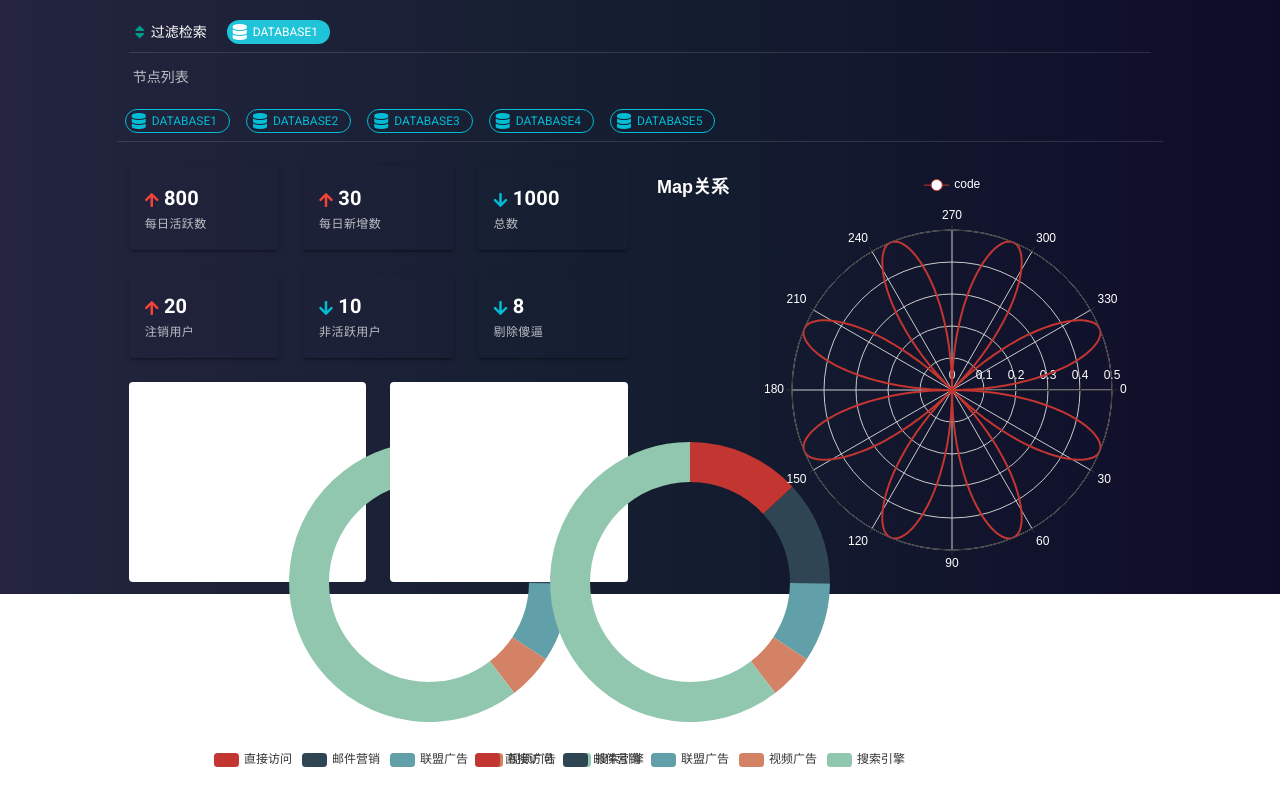
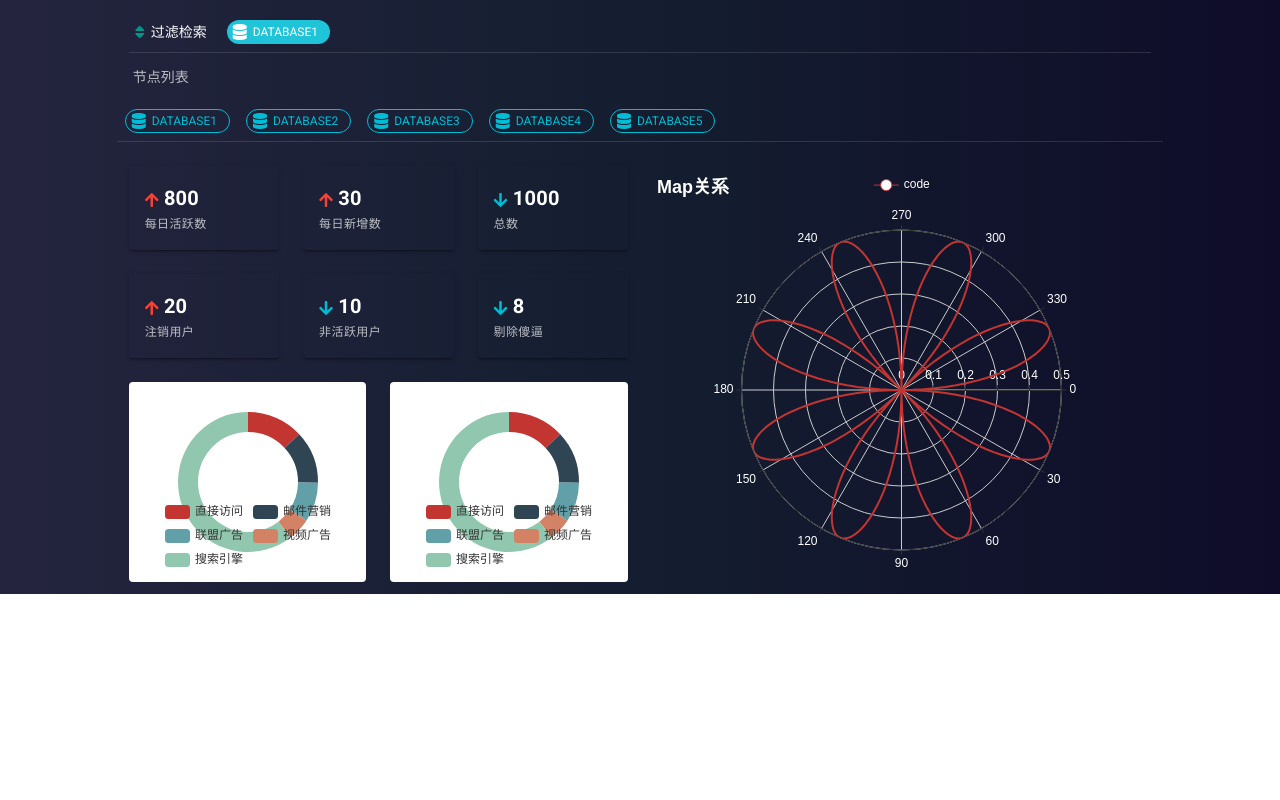
Before and after one commit to weekndchina/goweb, a Vue app: page /#/watch in a window 1280 px wide. Built offline with nearby package versions, Linux system fonts and the light colour scheme.

Commit message:
修复echarts不在容器内的bug 需要设置ecahrt组件的高度自适应容器，均设为100%，并且保证container有实际高度

```diff
--- a/src/views/rw/Watch.vue
+++ b/src/views/rw/Watch.vue
@@ -1,16 +1,13 @@
 <template>
- <v-container grid-list-xl fluid style="background: linear-gradient(to right, #24243e, #141E30, #0f0c29);">
-     <v-row
-      align="center"
-      class="mx-auto white--text"
-      justify="center"
+  <v-container
+    grid-list-xl
+    fluid
+    style="background: linear-gradient(to right, #24243e, #141E30, #0f0c29);"
   >
-        <v-col
-          md=10 xs=10 sm=10
-        >
-        <v-chip  text dark color="transparent">
-           <v-icon small color="teal" left>fa-sort</v-icon>
-          过滤检索
+    <v-row align="center" class="mx-auto white--text" justify="center">
+      <v-col md="10" xs="10" sm="10">
+        <v-chip text dark color="transparent">
+          <v-icon small color="teal" left>fa-sort</v-icon>过滤检索
         </v-chip>
         <v-chip
           small
@@ -20,62 +17,64 @@
           color="cyan"
           class="ma-2"
         >
-            <v-icon
-              left
-              v-text="selected.icon"
-              small
-            ></v-icon>
+          <v-icon left v-text="selected.icon" small></v-icon>
           {{ selected.text }}
         </v-chip>
         <v-divider dark></v-divider>
       </v-col>
     </v-row>
-      <v-row
-      no-gutters
-      align="center"
-      class="mx-auto white--text"
-      justify="center"
+    <v-row no-gutters align="center" class="mx-auto white--text" justify="center">
+      <v-col md="10" xs="12" sm="12">
+        <v-subheader dark>节点列表</v-subheader>
+        <v-chip
+          outlined
+          v-for="(item, i) in items"
+          :key="item.text"
+          class="ma-2"
+          small
+          color="cyan"
+          @click="filter(i)"
         >
-      <v-col md=10 xs=12 sm=12>
-      <v-subheader dark>节点列表</v-subheader>
-      <v-chip outlined  v-for="(item, i) in items" :key="item.text"
-        class="ma-2" small color="cyan" @click="filter(i)">
-      <v-icon
-       left
-       v-text="item.icon"
-              small
-       ></v-icon>
-      {{ item.text  }}
+          <v-icon left v-text="item.icon" small></v-icon>
+          {{ item.text }}
         </v-chip>
         <v-divider dark></v-divider>
-
       </v-col>
     </v-row>
 
-     <v-row
-      align="center"
-      class="mx-auto white--text"
-      justify="center"
-      >
-
-      <v-col md=5 xs=12 sm=12>
+    <v-row align="center" class="mx-auto white--text" justify="center">
+      <v-col md="5" xs="12" sm="12">
         <v-row>
-            <v-col cols=4 v-for="(itemstatics, i) in statics">
-            <v-card  color="transparent" dark>
-             <v-card-subtitle class="pb-0 title font-weight-bold white--text"><v-icon small :color="itemstatics.icon == 'fa-arrow-up'? 'red':'cyan'">{{ itemstatics.icon }}</v-icon> {{ itemstatics.cnt }}</v-card-subtitle>
+          <v-col cols="4" v-for="itemstatics in statics" :key="itemstatics.type">
+            <v-card color="transparent" dark>
+              <v-card-subtitle class="pb-0 title font-weight-bold white--text">
+                <v-icon
+                  small
+                  :color="itemstatics.icon == 'fa-arrow-up'? 'red':'cyan'"
+                >{{ itemstatics.icon }}</v-icon>
+                {{ itemstatics.cnt }}
+              </v-card-subtitle>
               <v-card-text class="grep--text caption">{{ itemstatics.type }}</v-card-text>
             </v-card>
           </v-col>
         </v-row>
         <v-row>
-                <pie name="name"/>
-                <pie name="name"/>
+          <v-col cols="6">
+            <v-card flat height="200">
+              <pie name="name" />
+            </v-card>
+          </v-col>
+          <v-col cols="6">
+            <v-card flat height="200">
+              <pie name="name" />
+            </v-card>
+          </v-col>
         </v-row>
       </v-col>
 
-      <v-col md=5 xs=12 sm=12>
-      <v-card flat color='transparent' dark>
-        <histogram :histogram="showcode"/>
+      <v-col md="5" xs="12" sm="12">
+        <v-card flat color="transparent" dark height="400">
+          <histogram :histogram="showcode" />
         </v-card>
       </v-col>
     </v-row>
@@ -86,71 +85,69 @@
 
 <script>
 export default {
-    name: 'watch',
+  name: "watch",
   components: {
-        histogram: () => import('./watch/Histogram'),
-        pie: () => import('./watch/Pie'),
+    histogram: () => import("./watch/Histogram"),
+    pie: () => import("./watch/Pie")
   },
   data: () => ({
     items: [
       {
-          text: 'DATABASE1',
-          icon: 'fa-database',
+        text: "DATABASE1",
+        icon: "fa-database"
       },
       {
-          text: 'DATABASE2',
-          icon: 'fa-database',
+        text: "DATABASE2",
+        icon: "fa-database"
       },
       {
-          text: 'DATABASE3',
-          icon: 'fa-database',
+        text: "DATABASE3",
+        icon: "fa-database"
       },
       {
-          text: 'DATABASE4',
-         icon: 'fa-database',
+        text: "DATABASE4",
+        icon: "fa-database"
       },
       {
-          text: 'DATABASE5',
-          icon: 'fa-database',
-        },
+        text: "DATABASE5",
+        icon: "fa-database"
+      }
     ],
     loading: false,
-      selected: {text: 'DATABASE1',icon: 'fa-database'},
+    selected: { text: "DATABASE1", icon: "fa-database" },
     statics: [],
-      showcode: [],
+    showcode: []
   }),
 
   created: function() {
-        this.init()
-        this.getcode()
+    this.init();
+    this.getcode();
   },
-    computed: {
-    },
+  computed: {},
 
-    watch: {
-    },
+  watch: {},
 
   methods: {
     filter(i) {
-            this.selected = this.items[i]
+      this.selected = this.items[i];
     },
 
     getcode() {
-            const code=[]
+      const code = [];
 
       for (let i = 0; i <= 360; i++) {
-                let t = i / 180 * Math.PI
-                let r = Math.sin(2 * t) * Math.cos(2 * t)
-                code.push([r, i])
+        let t = (i / 180) * Math.PI;
+        let r = Math.sin(2 * t) * Math.cos(2 * t);
+        code.push([r, i]);
       }
 
-            this.showcode = code
+      this.showcode = code;
     },
     init() {
-            let that=this;
+      let that = this;
       this.$http.get("/watch").then(res => {
         if (res.data.code === 200) {
-                    this.statics = res.data.data.statics
+          this.statics = res.data.data.statics;
           this.$store.commit("snackbar/setSnackbar", {
             show: true,
             message: res.data.msg,
@@ -165,8 +162,8 @@ export default {
             top: true
           });
         }
-            })
-        },
-    },
+      });
     }
+  }
+};
 </script>
--- a/src/views/rw/watch/Histogram.vue
+++ b/src/views/rw/watch/Histogram.vue
@@ -1,69 +1,71 @@
 <template>
-<div>
-<v-chart :options="polar"/>
-</div>
+    <v-chart :options="polar" />
 </template>
 
-<style>
-</style>
 
 <script>
-import ECharts from 'vue-echarts'
-import 'echarts/lib/chart/line'
-import 'echarts/lib/component/polar'
+import ECharts from "vue-echarts";
+import "echarts/lib/chart/line";
+import "echarts/lib/component/polar";
 
 export default {
   components: {
-    'v-chart': ECharts
+    "v-chart": ECharts
   },
   props: ["histogram"],
-  data () {
+  data() {
     return {
       polar: {
         title: {
-          text: 'Map关系',
+          text: "Map关系",
           textStyle: {
             color: ""
-          },
+          }
         },
         legend: {
-          data: ['code'],
+          data: ["code"],
           textStyle: {
             color: "#fff"
-          },
-
+          }
         },
         polar: {
-          center: ['50%', '54%']
+          center: ["50%", "54%"]
         },
         tooltip: {
-          trigger: 'axis',
+          trigger: "axis",
           axisPointer: {
-            type: 'cross'
+            type: "cross"
           }
         },
         angleAxis: {
-          type: 'value',
+          type: "value",
           startAngle: 0
         },
         radiusAxis: {
           min: 0
         },
-        textStyle:{
-            color:"#fff"
+        textStyle: {
+          color: "#fff"
         },
         series: [
           {
-            coordinateSystem: 'polar',
-            name: 'code',
-            type: 'line',
+            coordinateSystem: "polar",
+            name: "code",
+            type: "line",
             showSymbol: false,
             data: this.histogram
           }
         ],
         animationDuration: 2000
       }
-    }
+    };
   }
+};
+</script>
+
+<style scoped>
+.echarts {
+  width: 100%;
+  height: 100%;
 }
-</script>
+</style>
--- a/src/views/rw/watch/Pie.vue
+++ b/src/views/rw/watch/Pie.vue
@@ -1,56 +1,45 @@
 <template>
-    <v-col cols=6>
-        <v-card flat height=200>
   <v-chart :options="pie"></v-chart>
-        </v-card>
-   </v-col>
 </template>
 
-<style>
-.echart {
-    width: 300px;
-    height:300px
-}
-</style>
-
 <script>
-import ECharts from 'vue-echarts'
-import 'echarts/lib/chart/pie'
+import ECharts from "vue-echarts";
+import "echarts/lib/chart/pie";
 
 export default {
   components: {
-    'v-chart': ECharts
+    "v-chart": ECharts
   },
   props: ["name"],
-  data () {
+  data() {
     return {
       pie: {
         tooltip: {
-        trigger: 'item',
-        backgroundColor: '#222',
-        formatter: '{a} <br/>{b}: {c} ({d}%)'
+          trigger: "item",
+          backgroundColor: "#222",
+          formatter: "{a} <br/>{b}: {c} ({d}%)"
         },
         legend: {
           bottom: 10,
-        data: ['直接访问', '邮件营销', '联盟广告', '视频广告', '搜索引擎']
+          data: ["直接访问", "邮件营销", "联盟广告", "视频广告", "搜索引擎"]
         },
         series: [
           {
-            name: '访问来源',
-            type: 'pie',
-            radius: ['50%', '70%'],
+            name: "访问来源",
+            type: "pie",
+            radius: ["50%", "70%"],
             avoidLabelOverlap: false,
             label: {
               normal: {
                 show: false,
-                    position: 'center',
-                    formatter: '{a} {d}%'
+                position: "center",
+                formatter: "{a} {d}%"
               },
               emphasis: {
                 show: true,
                 textStyle: {
-                        fontSize: '30',
-                        fontWeight: 'bold'
+                  fontSize: "30",
+                  fontWeight: "bold"
                 }
               }
             },
@@ -58,27 +47,34 @@ export default {
               normal: {
                 show: false
               },
-                smooth: true,
-
+              smooth: true
             },
             data: [
-                {value: 335, name: '直接访问'},
-                {value: 310, name: '邮件营销'},
-                {value: 234, name: '联盟广告'},
-                {value: 135, name: '视频广告'},
-                {value: 1548, name: '搜索引擎'}
+              { value: 335, name: "直接访问" },
+              { value: 310, name: "邮件营销" },
+              { value: 234, name: "联盟广告" },
+              { value: 135, name: "视频广告" },
+              { value: 1548, name: "搜索引擎" }
             ]
           }
         ]
       }
-    }
+    };
   },
   mounted() {
-		const that = this
+    const that = this;
     window.onresize = () => {
-		     let myChart = this.v-chart;
-		     myChart.resize();
+    //   let myChart = this.v - chart;
+    //   myChart.resize();
+    };
   }
-		},
+};
+</script>
+
+
+<style scoped>
+.echarts {
+  width: 100%;
+  height: 100%;
 }
-</script>
+</style>
--- a/vue.config.js
+++ b/vue.config.js
@@ -3,5 +3,8 @@ module.exports = {
     "vuetify",
     'vue-echarts',
     'resize-detector'
-  ]
+  ],
+  devServer: {
+    port: 3000
+  }
 }
```
Lines whose indentation alone changed are shown as unchanged.
